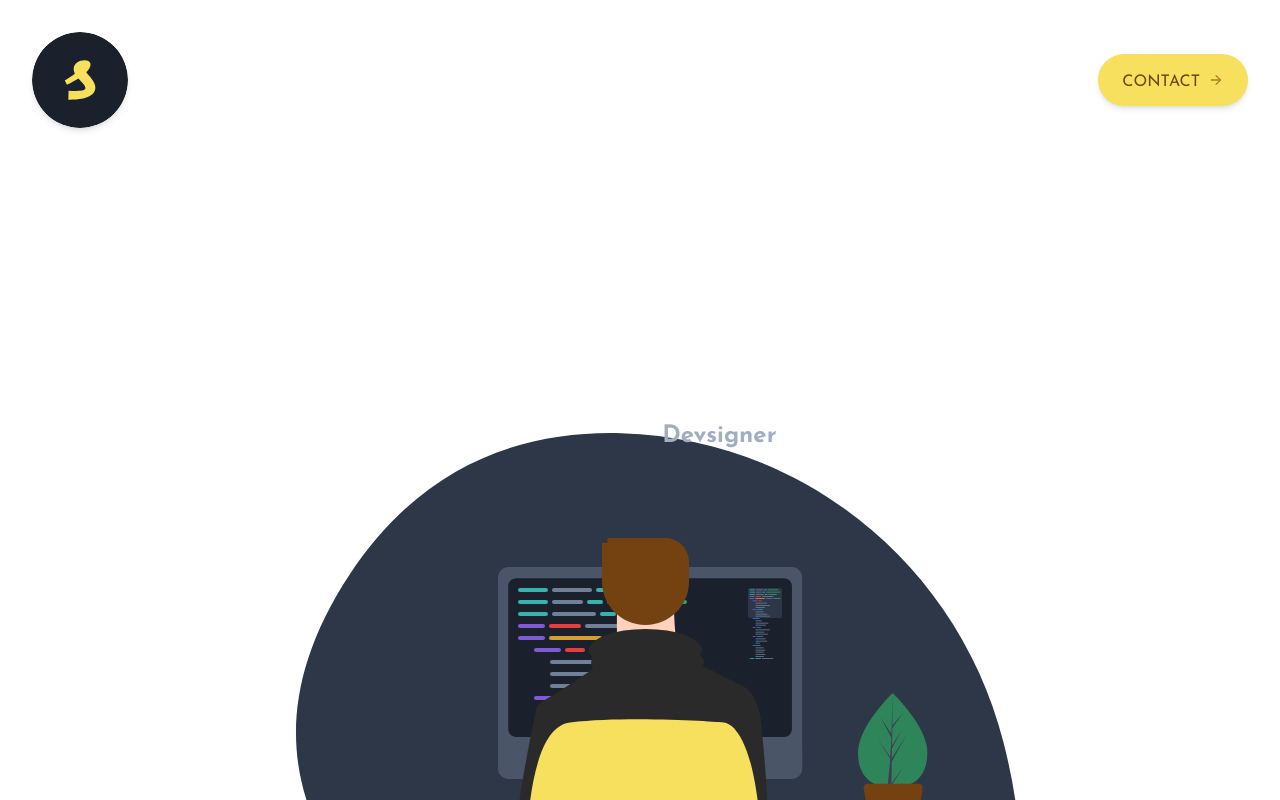
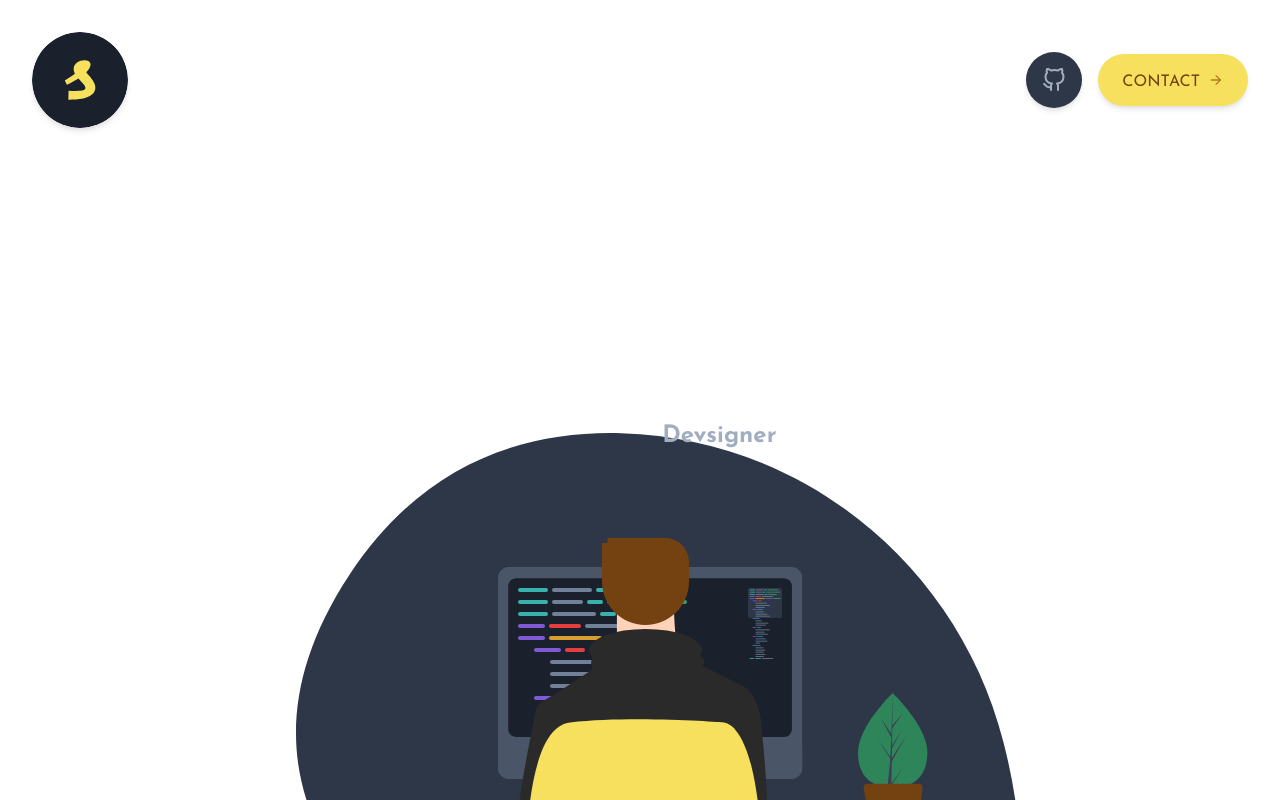
Before and after one commit to sammagee/me.old, a Gatsby site: page / in a window 1280 px wide. Built offline with nearby package versions, Linux system fonts and the light colour scheme; Gatsby itself is replaced by a stand-in of ours.

Commit message:
Add github link

```diff
--- a/src/pages/index.js
+++ b/src/pages/index.js
@@ -29,8 +29,13 @@ function Index() {
           <a className="mx-4" href="#">Projects</a>
         </nav> */}
 
-        <div className="flex flex-1 justify-end">
-          <a className="contact-button bg-yellow-400 flex items-center px-6 py-3 rise rounded-full text-yellow-900 uppercase" href="mailto:s@sammagee.me">
+        <div className="flex flex-1 items-center justify-end">
+          <a className="bg-gray-800 p-4 rounded-full rise" href="https://github.com/sammagee">
+            <svg class="text-gray-500 h-6 w-6" fill="none" stroke="currentColor" xmlns="http://www.w3.org/2000/svg" viewBox="0 0 24 24" stroke-width="2" stroke-linecap="round" stroke-linejoin="round">
+              <path d="M9 19c-5 1.5-5-2.5-7-3m14 6v-3.87a3.37 3.37 0 00-.94-2.61c3.14-.35 6.44-1.54 6.44-7A5.44 5.44 0 0020 4.77 5.07 5.07 0 0019.91 1S18.73.65 16 2.48a13.38 13.38 0 00-7 0C6.27.65 5.09 1 5.09 1A5.07 5.07 0 005 4.77a5.44 5.44 0 00-1.5 3.78c0 5.42 3.3 6.61 6.44 7A3.37 3.37 0 009 18.13V22"/>
+            </svg>
+          </a>
+          <a className="contact-button bg-yellow-400 flex items-center ml-4 px-6 py-3 rise rounded-full text-yellow-900 uppercase" href="mailto:s@sammagee.me">
             <span className="mr-2 mt-1">Contact</span>
 
             <svg className="fill-current text-yellow-700 w-4" xmlns="http://www.w3.org/2000/svg" viewBox="0 0 24 24">
```
Also changed, not shown: 1 other file.
